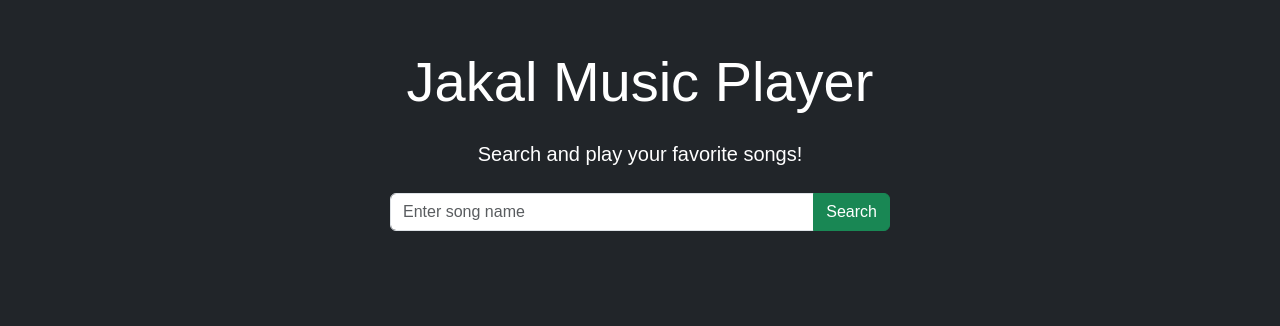
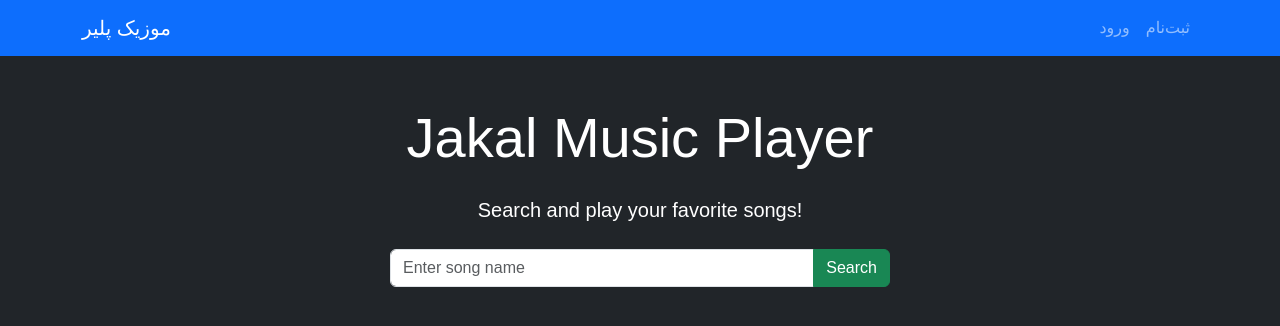
Before and after one commit to MrReza69/jakal, a Flask app: page / in a window 1280 px wide. Shown: the top 326 px of the page. Run offline with Flask 3, Linux system fonts and the light colour scheme; parts of the project's set-up code (start-up, migrations or seed data) failed here and were passed over.

Commit message:
Update index.html

```diff
--- a/templates/index.html
+++ b/templates/index.html
@@ -7,6 +7,20 @@
     <link href="https://cdn.jsdelivr.net/npm/bootstrap@5.3.0/dist/css/bootstrap.min.css" rel="stylesheet">
     <link rel="stylesheet" href="{{ url_for('static', filename='css/styles.css') }}">
 </head>
+    <nav class="navbar navbar-expand-lg navbar-dark bg-primary">
+    <div class="container">
+        <a class="navbar-brand" href="{{ url_for('index') }}">موزیک پلیر</a>
+        <div class="navbar-nav">
+            {% if current_user.is_authenticated %}
+                <a class="nav-link" href="{{ url_for('profile') }}">پنل کاربری</a>
+                <a class="nav-link" href="{{ url_for('logout') }}">خروج</a>
+            {% else %}
+                <a class="nav-link" href="{{ url_for('login') }}">ورود</a>
+                <a class="nav-link" href="{{ url_for('register') }}">ثبت‌نام</a>
+            {% endif %}
+        </div>
+    </div>
+</nav>
 <body class="bg-dark text-white">
     <div class="container text-center py-5">
         <h1 class="display-4 mb-4 animate__animated animate__fadeIn">Jakal Music Player</h1>
```
